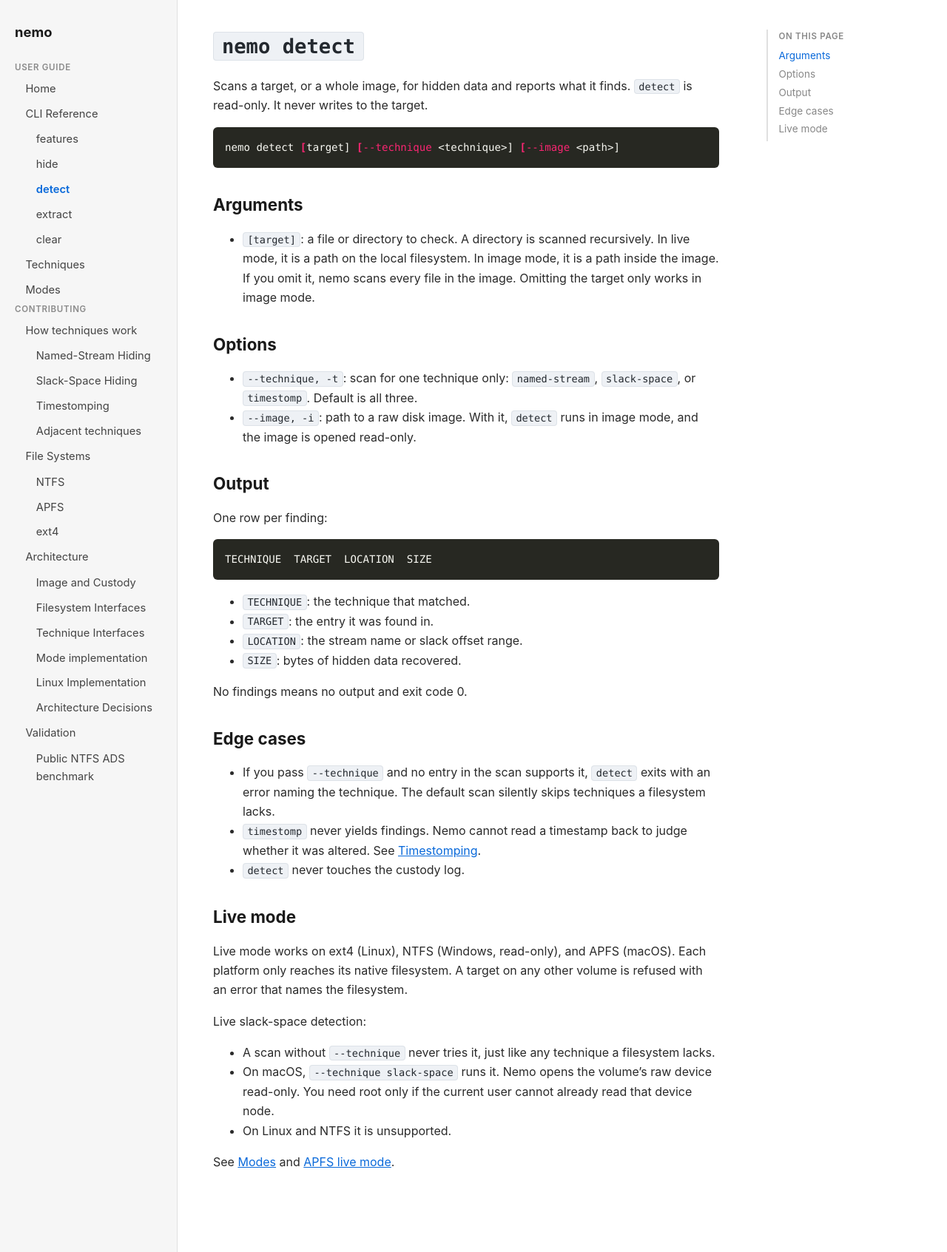
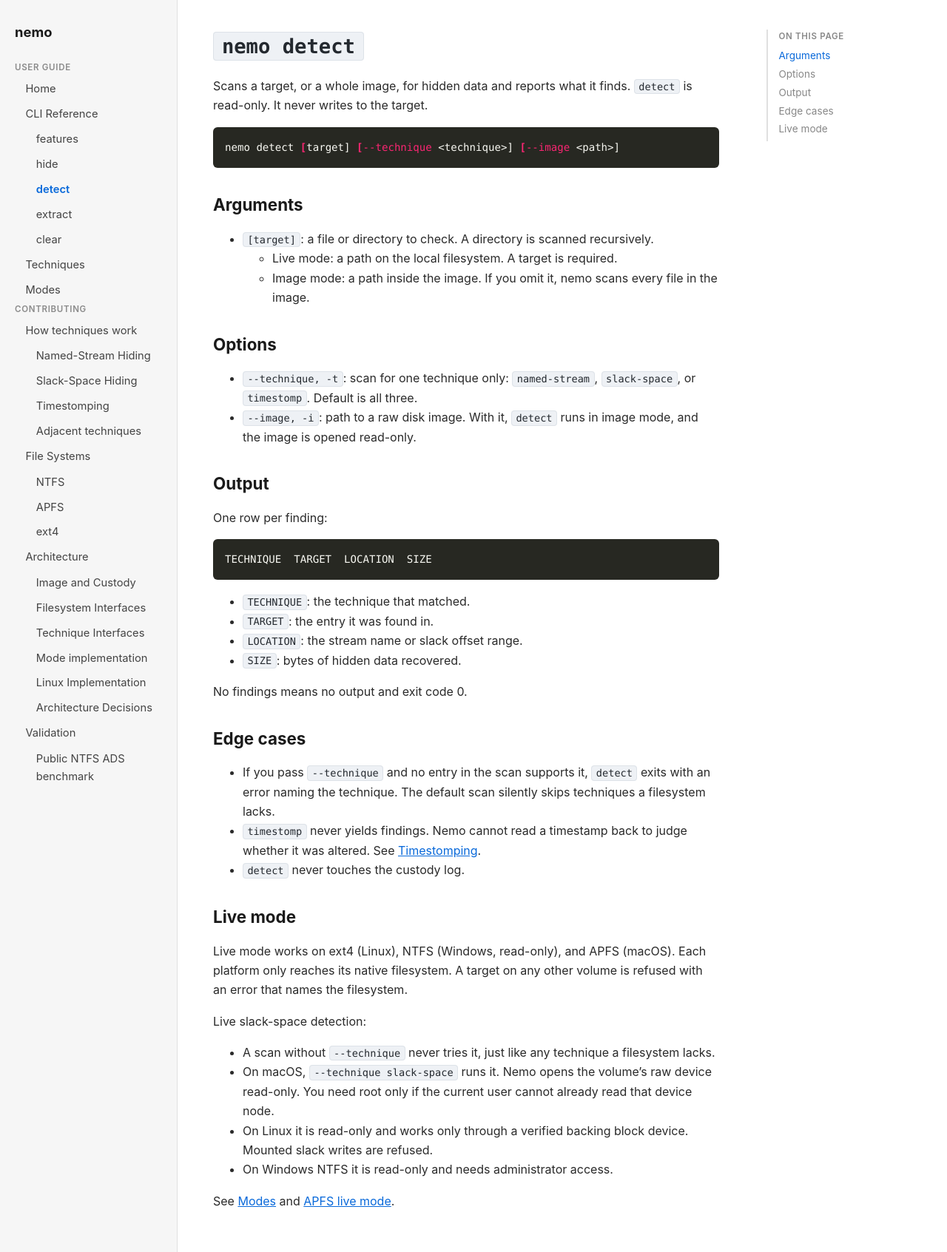
Before and after one commit to sahithyandev/nemo, a Jekyll site: the page built from docs/cli/detect.md, in a window 1280 px wide. Shown: the whole page at 74% size. Built offline with Jekyll 4.4.1, drawn with Linux system fonts in a browser that asks for light colours.

Commit message:
fix live slack contradictions and long sentences found in reader test

```diff
--- a/docs/cli/detect.md
+++ b/docs/cli/detect.md
@@ -14,7 +14,9 @@ nemo detect [target] [--technique <technique>] [--image <path>]
 
 ## Arguments
 
-- `[target]`: a file or directory to check. A directory is scanned recursively. In live mode, it is a path on the local filesystem. In image mode, it is a path inside the image. If you omit it, nemo scans every file in the image. Omitting the target only works in image mode.
+- `[target]`: a file or directory to check. A directory is scanned recursively.
+  - Live mode: a path on the local filesystem. A target is required.
+  - Image mode: a path inside the image. If you omit it, nemo scans every file in the image.
 
 ## Options
 
@@ -50,6 +52,7 @@ Live slack-space detection:
 
 - A scan without `--technique` never tries it, just like any technique a filesystem lacks.
 - On macOS, `--technique slack-space` runs it. Nemo opens the volume's raw device read-only. You need root only if the current user cannot already read that device node.
-- On Linux and NTFS it is unsupported.
+- On Linux it is read-only and works only through a verified backing block device. Mounted slack writes are refused.
+- On Windows NTFS it is read-only and needs administrator access.
 
 See [Modes](../modes.html) and [APFS live mode](../file-systems/apfs.html#live-mode-macos).
```
Also changed, not shown: docs/cli/features.md (+3 -1 lines), docs/index.md (+2 -2 lines), docs/modes.md (+1 -1 lines), docs/techniques.md (+1 -1 lines).
